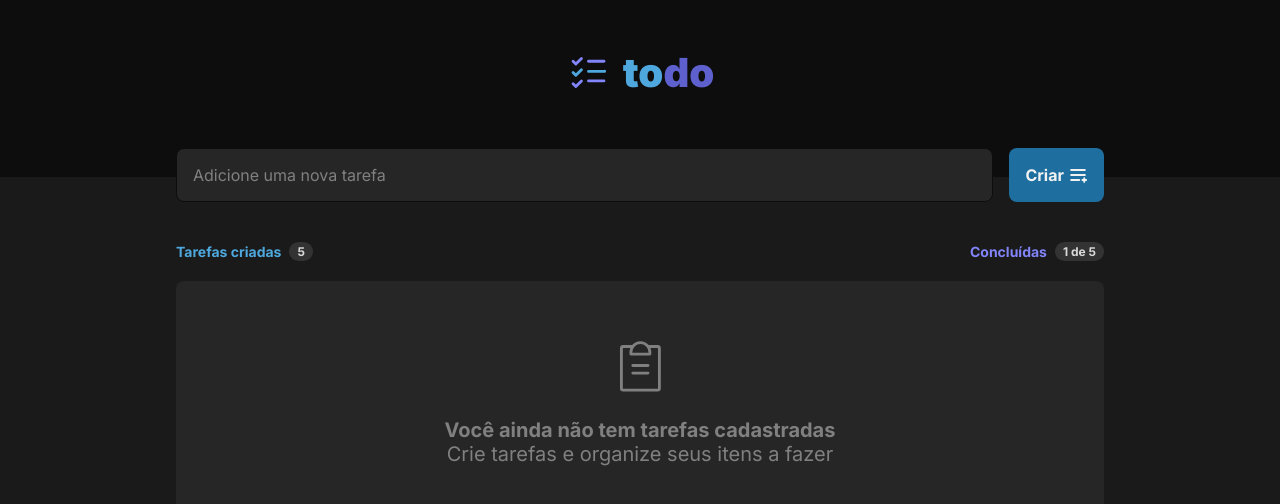
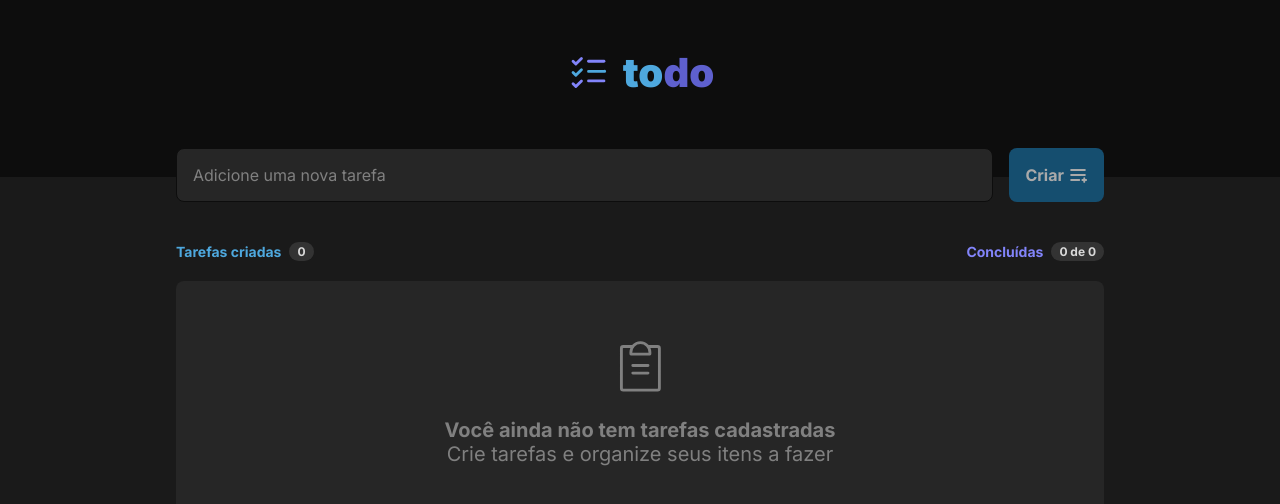
Before and after one commit to CarlosLonghi/ToDo_List, a React (Vite) app: page / in a window 1280 px wide. Shown: the top 504 px of the page. Built offline with nearby package versions, Linux system fonts and the light colour scheme.

Commit message:
feat: add dynamic create and update status in Tasks

```diff
--- a/src/App.tsx
+++ b/src/App.tsx
@@ -1,3 +1,4 @@
+import { useState } from 'react'
 import styles from './App.module.css'
 import { Header } from './components/Header'
 import { Input } from './components/Input'
@@ -6,31 +7,65 @@ import './global.css'
 
 import { ClipboardText } from '@phosphor-icons/react'
 
+interface TaskObject {
+  text: string;
+  isCompleted: boolean;
+}
+
 export function App() {
+  const [tasks, setTasks] = useState<TaskObject[]>([]);
+
+  const handleTaskCreate = (newTask: TaskObject) => {
+    setTasks([...tasks, newTask])
+  }
+  const completedTasksCount = tasks.filter((task) => task.isCompleted).length
+
+  const handleTaskToggleCompletion = (taskText: string, isCompleted: boolean) => {
+    setTasks((prevTasks) =>
+      prevTasks.map((task) =>
+        task.text === taskText ? { ...task, isCompleted: !isCompleted } : task
+      )
+    );
+  };
 
   return (
     <>
       <Header/>
       <div className={styles.wrapper}>
-        <Input/>
+        <Input
+          onTaskCreate={handleTaskCreate}
+        />
         <header>
           <div className={styles.tasks}>
             <h4>Tarefas criadas</h4>
-            <span>5</span>
+            <span>{tasks.length}</span>
           </div>
           <div className={styles.completed}>
             <h4>Concluídas</h4>
-            <span>1 de 5</span>
+            <span>{completedTasksCount} de {tasks.length}</span>
           </div>
         </header>
 
-        {/* <Task/> */}
+        {
+          tasks.map((task) => (
+            <Task
+              key={task.text}
+              text={task.text}
+              isCompleted={task.isCompleted}
+              onToggleCompletion={() => handleTaskToggleCompletion(task.text, task.isCompleted)}
+            />
+          ))
+        }
 
-        <div className={styles.empty}>
-          <ClipboardText weight='light' />
-          <h4>Você ainda não tem tarefas cadastradas</h4>
-          <h4>Crie tarefas e organize seus itens a fazer</h4>
-        </div>
+        {
+          tasks.length === 0 && (
+            <div className={styles.empty}>
+              <ClipboardText weight='light' />
+              <h4>Você ainda não tem tarefas cadastradas</h4>
+              <h4>Crie tarefas e organize seus itens a fazer</h4>
+            </div>
+          )
+        }
       </div>
     </>
   )
--- a/src/components/Input.module.css
+++ b/src/components/Input.module.css
@@ -1,4 +1,4 @@
-.wrapper {
+.taskForm {
   display: flex;
   gap: 1rem;
   margin-top: calc(0px - 1.8rem);
@@ -27,6 +27,10 @@
   font-weight: 700;
   transition: background 0.2s ease;
 }
-button:hover {
+.button:hover {
   background: var(--blue-300);
 }
+.button:disabled {
+  filter: brightness(0.7);
+  cursor: not-allowed;
+}
--- a/src/components/Input.tsx
+++ b/src/components/Input.tsx
@@ -1,18 +1,62 @@
+import { useState, FormEvent, ChangeEvent, InvalidEvent } from 'react'
 import styles from './Input.module.css'
 import { ListPlus } from '@phosphor-icons/react'
 
-export function Input() {
+interface InputProps {
+  onTaskCreate: (
+    newTask: {
+      text: string;
+      isCompleted: boolean
+    }) => void;
+}
+
+export function Input({ onTaskCreate }: InputProps) {
+  const [newTaskText, setNewTaskText] = useState('')
+
+  const isNewTaskEmpty = newTaskText.length === 0
+
+  function handleCreateNewTask(event: FormEvent) {
+    event.preventDefault()
+
+    if (newTaskText) {
+      const newTask = {
+        text: newTaskText,
+        isCompleted: false
+      }
+
+      onTaskCreate(newTask);
+      setNewTaskText('');
+    }
+  }
+
+  function handleNewCommentChange(event: ChangeEvent<HTMLInputElement>) {
+    event.target.setCustomValidity('')
+    setNewTaskText(event.target.value)
+  }
+
+  function handleNewCommentInvalid(event: InvalidEvent<HTMLInputElement>) {
+    event.target.setCustomValidity('Escreva uma tarefa!')
+  }
+
   return(
-    <div className={styles.wrapper}>
+    <form onSubmit={handleCreateNewTask} className={styles.taskForm}>
       <input
         className={styles.input}
+        name='task'
         type='text'
         placeholder='Adicione uma nova tarefa'
+        value={newTaskText}
+        onChange={handleNewCommentChange}
+        onInvalid={handleNewCommentInvalid}
+        required
       />
-      <button className={styles.button}>
+      <button
+        className={styles.button}
+        disabled={isNewTaskEmpty}
+      >
         Criar
         <ListPlus size={20} weight='bold'/>
       </button>
-    </div>
+    </form>
   )
 }
--- a/src/components/Task.tsx
+++ b/src/components/Task.tsx
@@ -2,17 +2,24 @@ import { useState } from 'react';
 import styles from './Task.module.css';
 import { Circle, CheckCircle, Trash } from '@phosphor-icons/react';
 
-export function Task() {
-  const [isHovering, setIsHovering] = useState(false);
-  const [isCompleted, setIsCompleted] = useState(false);
+interface TaskProps {
+  text: string;
+  isCompleted: boolean;
+  onToggleCompletion: () => void;
+}
+
+export function Task({ text, isCompleted, onToggleCompletion }: TaskProps) {
+  const [isHovering, setIsHovering] = useState(false)
+  const [taskCompleted, setTaskCompleted] = useState(isCompleted)
 
   function handleToggleCompletion() {
-    setIsCompleted(!isCompleted);
+    onToggleCompletion()
+    setTaskCompleted((prevCompleted) => !prevCompleted)
   }
 
   const renderCircleIcon = () => {
     switch (true) {
-      case isCompleted:
+      case taskCompleted:
         return <CheckCircle size={25} weight='fill' />;
       case isHovering:
         return <Circle size={25} weight='duotone' />;
@@ -33,8 +40,8 @@ export function Task() {
         {renderCircleIcon()}
       </button>
 
-      <p className={isCompleted ? styles.completedText : styles.text}>
-        Lorem ipsum dolor, sit amet consectetur adipisicing elit... Lorem ipsum dolor sit amet consectetur adipisicing elit. Voluptatum beatae commodi tempore ad ullam voluptate laborum dicta temporibus obcaecati dolores!
+      <p className={taskCompleted ? styles.completedText : styles.text}>
+        {text}
       </p>
 
       <button title='Remover tarefa' className={styles.trashButton}>
```
